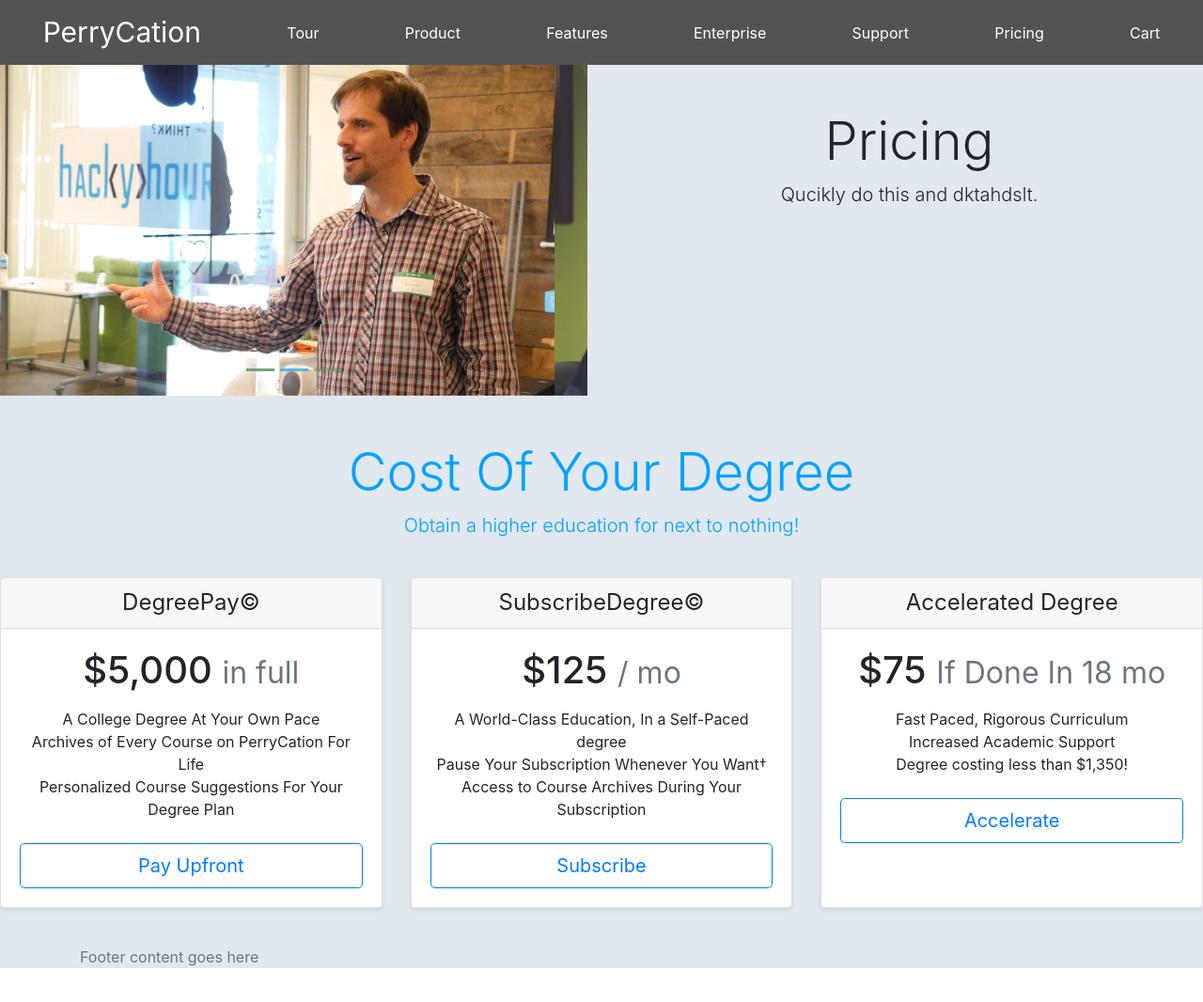
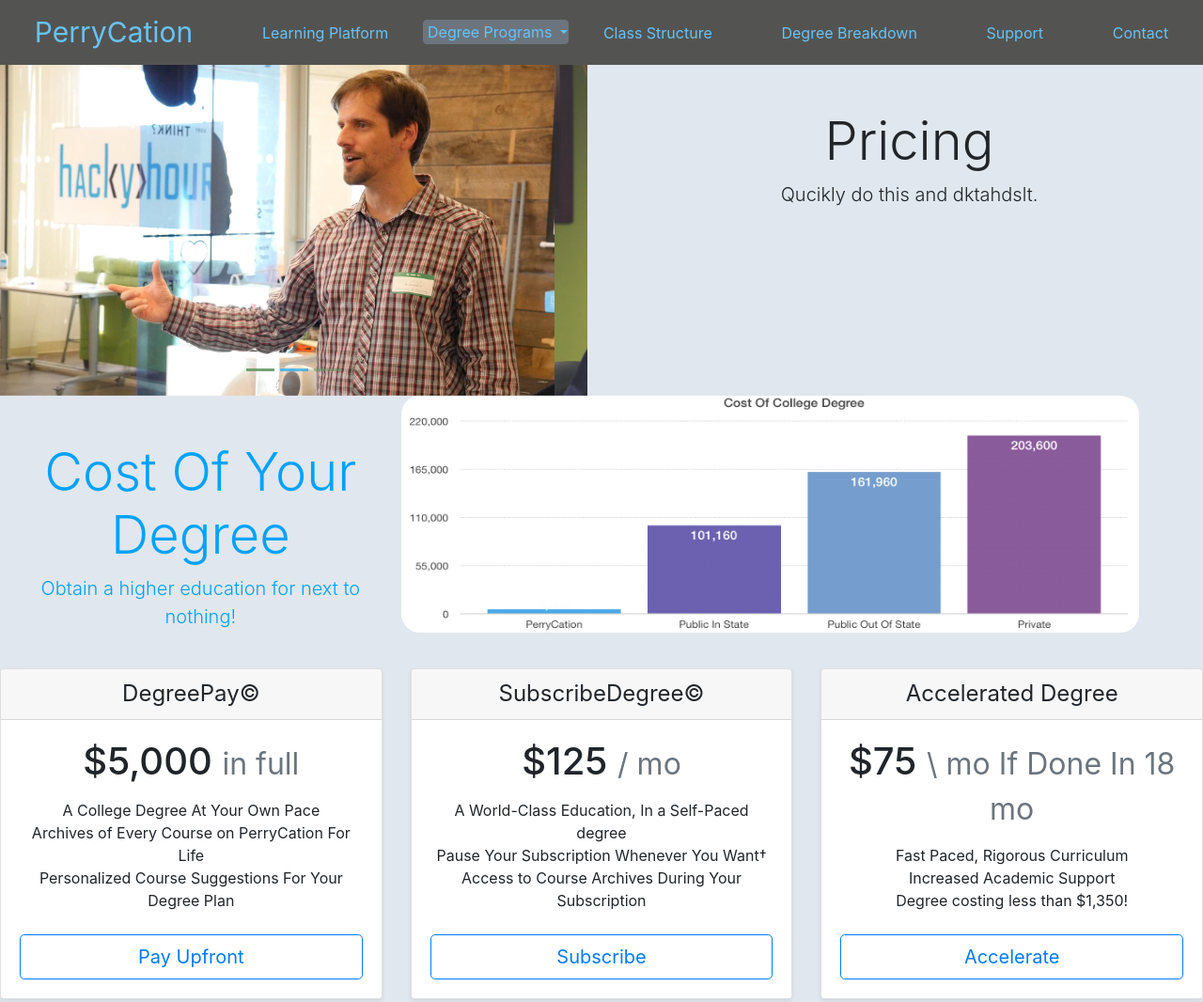
Before and after one commit to astoicnick/PerryCationStaticStorefront, a plain HTML site: page index.html in a window 1280 px wide. Shown: the top 1066 px of the page at 94% size. Before the commit the page ends 1030 px from the top, so only its background shows below. Drawn offline with nearby package versions, Linux system fonts and the light colour scheme.

Commit message:
Second commit

```diff
--- a/index.html
+++ b/index.html
@@ -27,13 +27,21 @@
     <nav id="navsticky" class="site-header sticky-top py-1">
         <div class="d-flex flex-column flex-md-row justify-content-between">
             <a href="index.html" class="py-2 Perrycation">PerryCation</a>
-            <a class="py-2 d-none d-md-inline-block" href="#">Tour</a>
-            <a class="py-2 d-none d-md-inline-block" href="#">Product</a>
-            <a class="py-2 d-none d-md-inline-block" href="#">Features</a>
-            <a class="py-2 d-none d-md-inline-block" href="#">Enterprise</a>
+            <a class="py-2 d-none d-md-inline-block" href="#">Learning Platform</a>
+            <!-- <div class="dropdown"> -->
+                <button class="btn btn-secondary dropdown-toggle" type="button" id="dropdownMenuButton" data-toggle="dropdown" aria-haspopup="true" aria-expanded="false">
+                    Degree Programs
+                </button>
+                    <div class="dropdown-menu" aria-labelledby="dropdownMenuButton">
+                        <a class="dropdown-item" href="#">Architecture</a>
+                        <a class="dropdown-item" href="#">Computer Science</a>
+                        <a class="dropdown-item" href="#">Education</a>
+                </div>
+            <!-- </div> -->
+            <a class="py-2 d-none d-md-inline-block" href="#">Class Structure</a>
+            <a class="py-2 d-none d-md-inline-block" href="#">Degree Breakdown</a>
             <a class="py-2 d-none d-md-inline-block" href="#">Support</a>
-            <a class="py-2 d-none d-md-inline-block" href="#">Pricing</a>
-            <a class="py-2 d-none d-md-inline-block" href="#">Cart</a>
+            <a class="py-2 d-none d-md-inline-block" href="#">Contact</a>
         </div>
     </nav>
     <div class="row">
@@ -64,9 +72,16 @@
             </div>
         </div>
     </div>
-    <div class="pricing-header px-3 py-3 pt-md-5 pb-md-4 mx auto text-center pricetext">
-        <h1 class="display-4">Cost Of Your Degree</h1>
-        <p class="lead">Obtain a higher education for next to nothing!</p>
+    <div class="row pricingrow">
+        <div class="col-4">
+            <div class="pricing-header px-3 py-3 pt-md-5 pb-md-4 mx auto text-center pricetext">
+                <h1 class="display-4">Cost Of Your Degree</h1>
+                <p class="lead">Obtain a higher education for next to nothing!</p>
+            </div>
+        </div>
+        <div class="col-8">
+            <img src="assets/perrycationcost.png" alt="">
+        </div>
     </div>
     <div id="Pricing" class="card-deck mb-3 text-center">
         <div class="card mb-4 shadow-sm">
@@ -110,7 +125,7 @@
             <div class="card-body">
                 <h1 class="card-title pricing-card-title">
                     $75
-                    <small class="text-muted">If Done In 18 mo</small>
+                    <small class="text-muted">\ mo If Done In 18 mo</small>
                 </h1>
                 <ul class="list-unstyled mt-3 mb-4">
                     <li>Fast Paced, Rigorous Curriculum</li>
--- a/style.css
+++ b/style.css
@@ -8,6 +8,54 @@ button{
 .pricetext{
     color: rgb(0, 162, 255);
 }
+#dropdownMenuButton{
+    padding: 0px;
+    height: 100%;
+    padding-left: 4px;
+    margin-top: 17px;
+}
+.dropdown-menu{
+    background-color: rgba(58, 58, 54, 0.85);
+    opacity: 100%;
+}
+.dropdown-item{
+    margin: 0px;
+    background-color: rgba(58, 58, 54, 0.85);
+}
+.dropdown-item a:hover{
+    background-color: rgba(58, 58, 54, 0.85);
+}
+.dropdown-toggle{
+    color: rgb(104, 194, 247);
+}
+.dropdown btn{
+    color: rgb(104, 194, 247);
+    margin: 0 auto;
+    padding-top: 10px;
+}
+dropdown-toggle{
+    padding-top: 10px;
+}
+.col-8 {
+    padding: 0;
+    margin: 0px auto;
+}
+.col-8 img{
+    width: 92%;
+    height: 87%;
+    border-radius: 20px;
+    border-width: 10px;
+    border-color: rgba(58, 58, 54, 0.85);
+}
+.pricingrow {
+    border-radius: 20px;
+    border-width: 10px;
+    border-color: rgba(58, 58, 54, 0.85);
+    padding-bottom: 0px;
+    margin: auto;
+    max-width: 100%;
+    background-color: rgb(225, 231, 238) ;
+ }
 #navsticky {
 background-color: rgba(58, 58, 54, 0.85);
 opacity: 100%;
@@ -15,12 +63,13 @@ margin: 0;
 padding: 0;
 }
 #navsticky a{
-    color: white;
+    color: rgb(104, 194, 247);
     margin: auto;
     justify-content: space-between;
 }
 #navsticky a:hover{
-    color: rgb(104, 194, 247);
+    color: white;
+    background-color: rgba(58, 58, 54, 0.85);
     text-decoration: none;
 }
 .Perrycation{
@@ -28,6 +77,8 @@ padding: 0;
     font-size: 30px;
 }
 #whole {
+    padding: 0px;
+    margin: 0px;
     background-color: rgb(225, 231, 238);
 }
 .carousel {
```
Also changed, not shown: assets/perrycationcost.png (added), 1 other file.
